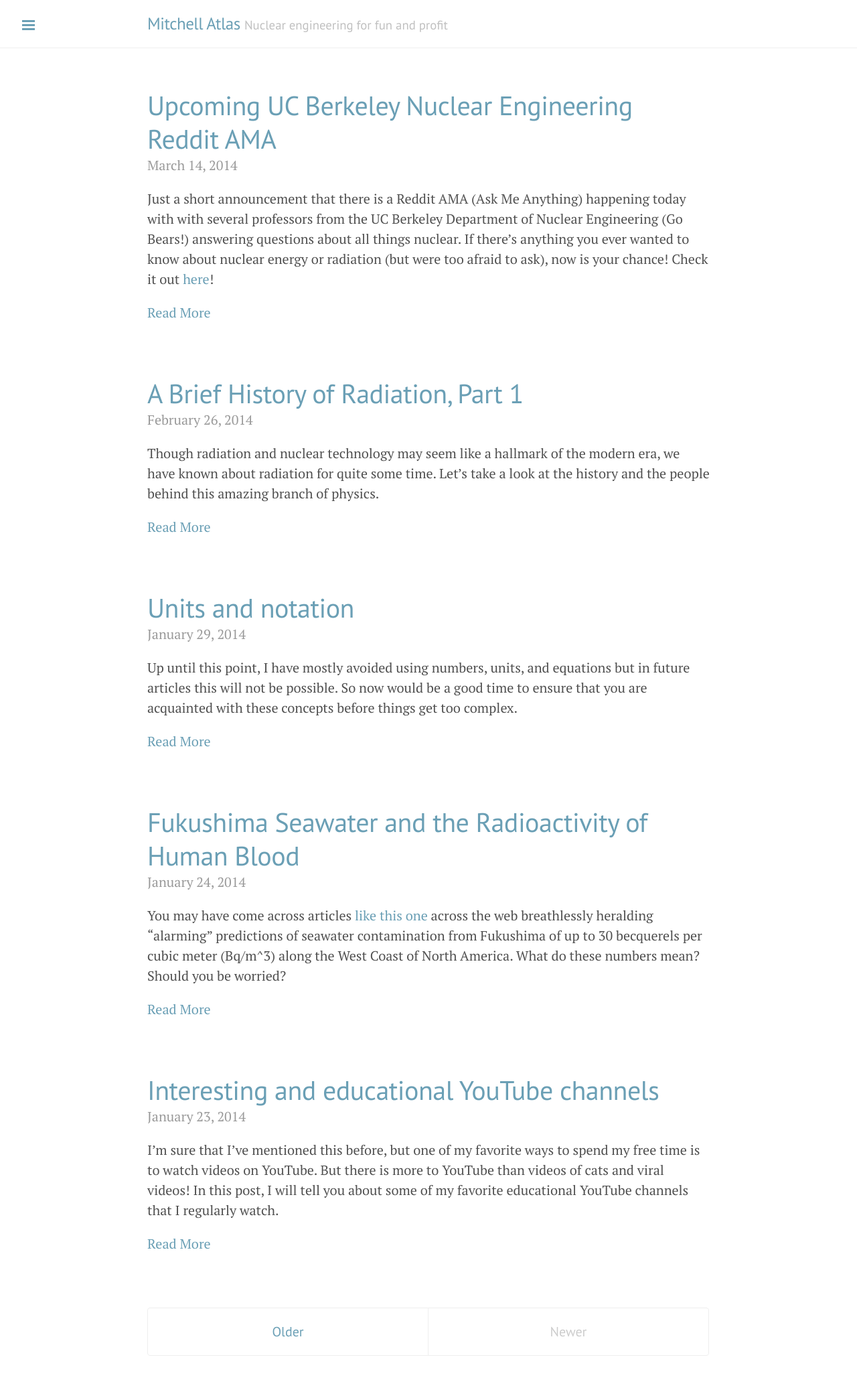
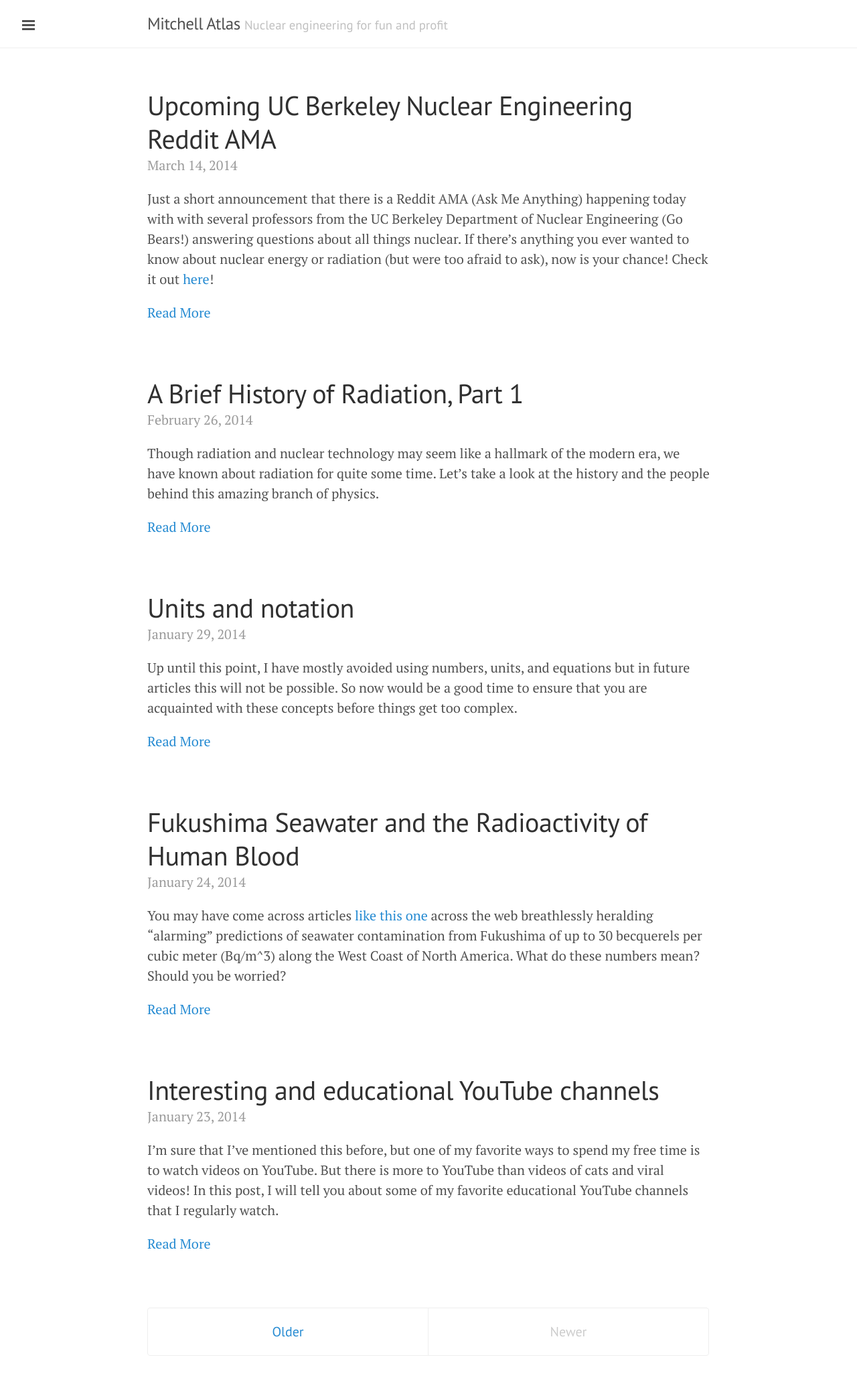
Before and after one commit to xatlasm/xatlasm.github.io, a Jekyll site: the page built from index.html, in a window 1280 px wide. Shown: the whole page at 67% size. Built offline with Jekyll 4.4.1, drawn with Linux system fonts in a browser that asks for light colours; the list of posts is cut into pages by our own code.

Commit message:
black theme

```diff
--- a/_layouts/default.html
+++ b/_layouts/default.html
@@ -4,7 +4,7 @@
   {% include head.html %}
   {% include google_analytics.html %}
 
-  <body class="theme-base-0d sidebar-overlay">
+  <body class="sidebar-overlay">
 
     {% include sidebar.html %}
 
```
